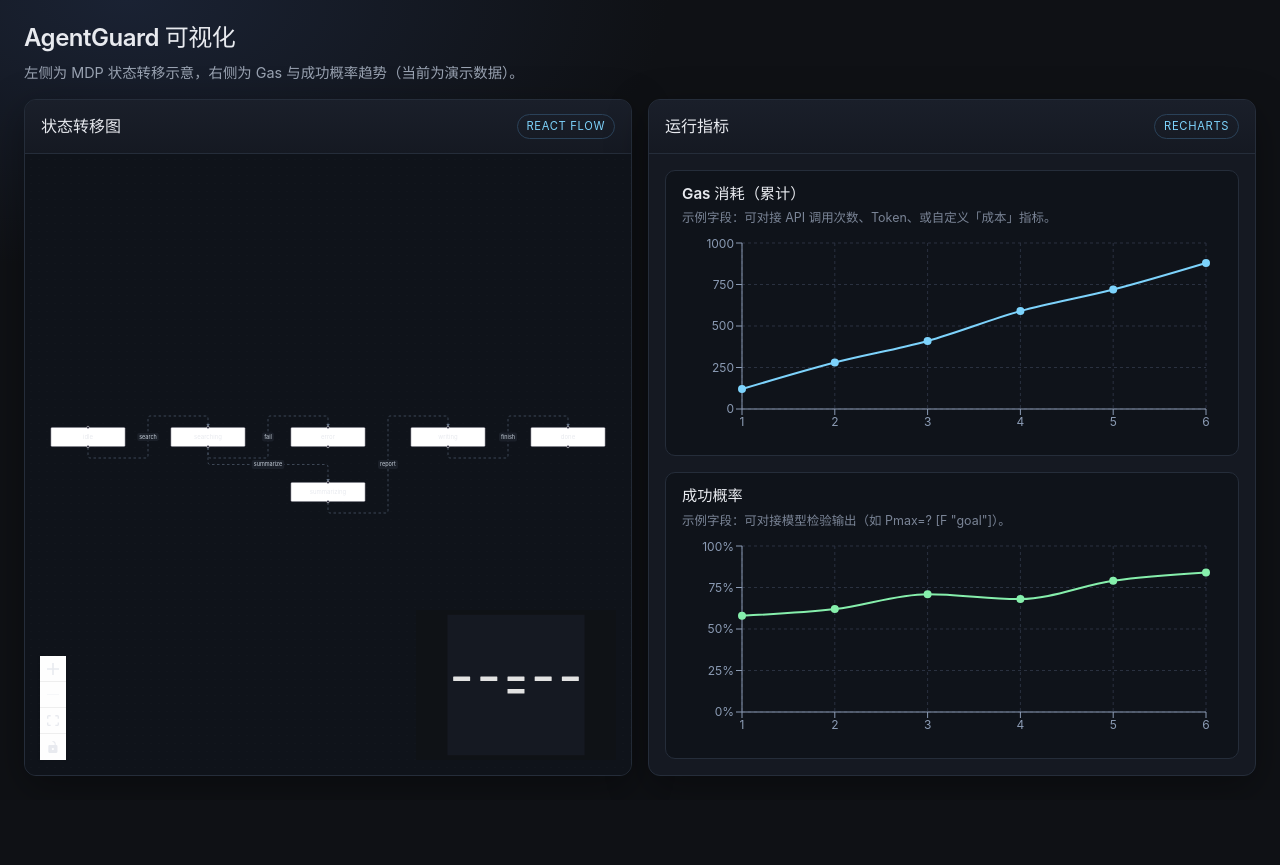
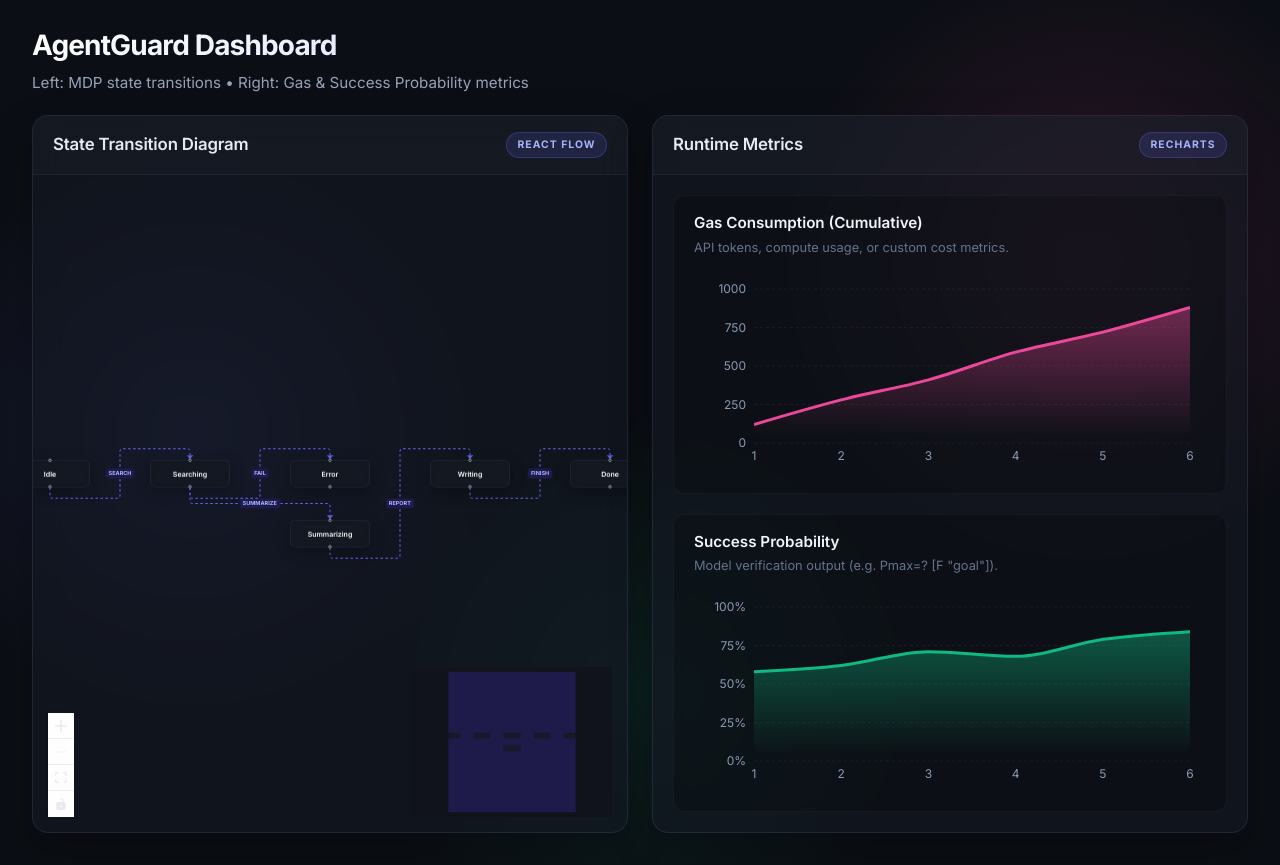
Before and after one commit to mourad96/Agentguard, a React (Vite) app in the folder visualizer/: page / in a window 1280 px wide. Before the commit the page ends 800 px from the top, so only its background shows below. Built offline with nearby package versions, Linux system fonts and the light colour scheme.

Commit message:
refactor: replace MetricsCharts with styled MetricsPanel and update dashboard UI with Inter font and ambient background gradients

```diff
--- a/visualizer/index.html
+++ b/visualizer/index.html
@@ -1,9 +1,12 @@
 <!DOCTYPE html>
-<html lang="zh-CN">
+<html lang="en">
   <head>
     <meta charset="UTF-8" />
     <meta name="viewport" content="width=device-width, initial-scale=1.0" />
-    <title>AgentGuard 可视化</title>
+    <title>AgentGuard Dashboard</title>
+    <link rel="preconnect" href="https://fonts.googleapis.com">
+    <link rel="preconnect" href="https://fonts.gstatic.com" crossorigin>
+    <link href="https://fonts.googleapis.com/css2?family=Inter:wght@300;400;500;600;700&display=swap" rel="stylesheet">
   </head>
   <body>
     <div id="root"></div>
--- a/visualizer/src/App.css
+++ b/visualizer/src/App.css
@@ -2,26 +2,47 @@
   min-height: 100vh;
   display: flex;
   flex-direction: column;
-  padding: 1.25rem 1.5rem 1.5rem;
-  gap: 1rem;
-  background: radial-gradient(1200px 600px at 10% 0%, #1a2233 0%, #0f1115 45%);
+  padding: 1.5rem 2rem 2rem;
+  gap: 1.25rem;
+  position: relative;
+  overflow: hidden;
+  z-index: 0;
+}
+
+.ambient-background {
+  position: absolute;
+  top: 0;
+  left: 0;
+  right: 0;
+  bottom: 0;
+  background:
+    radial-gradient(circle at 15% 50%, rgba(99, 102, 241, 0.15), transparent 25%),
+    radial-gradient(circle at 85% 30%, rgba(236, 72, 153, 0.15), transparent 25%),
+    radial-gradient(circle at 50% 80%, rgba(16, 185, 129, 0.1), transparent 30%);
+  z-index: -1;
+  pointer-events: none;
 }
 
 .app__header {
   flex-shrink: 0;
+  z-index: 10;
 }
 
 .app__title {
   margin: 0;
-  font-size: 1.5rem;
-  font-weight: 600;
-  letter-spacing: -0.02em;
+  font-size: 1.75rem;
+  font-weight: 700;
+  letter-spacing: -0.03em;
+  background: linear-gradient(90deg, #fff, #a5b4fc);
+  -webkit-background-clip: text;
+  background-clip: text;
+  -webkit-text-fill-color: transparent;
 }
 
 .app__subtitle {
-  margin: 0.35rem 0 0;
-  font-size: 0.9rem;
-  color: #9aa3b2;
+  margin: 0.4rem 0 0;
+  font-size: 0.95rem;
+  color: #94a3b8;
   max-width: 52rem;
 }
 
@@ -30,11 +51,12 @@
   min-height: 0;
   display: grid;
   grid-template-columns: 1fr 1fr;
-  gap: 1rem;
+  gap: 1.5rem;
   align-items: stretch;
+  z-index: 10;
 }
 
-@media (max-width: 960px) {
+@media (max-width: 1024px) {
   .app__main {
     grid-template-columns: 1fr;
   }
@@ -43,12 +65,19 @@
 .panel {
   display: flex;
   flex-direction: column;
-  min-height: 520px;
-  background: #151922;
-  border: 1px solid #252d3a;
-  border-radius: 12px;
+  min-height: 540px;
+  background: rgba(20, 25, 35, 0.6);
+  backdrop-filter: blur(16px);
+  border: 1px solid rgba(255, 255, 255, 0.08);
+  border-radius: 16px;
   overflow: hidden;
-  box-shadow: 0 12px 40px rgba(0, 0, 0, 0.35);
+  box-shadow: 0 16px 40px rgba(0, 0, 0, 0.25);
+  transition: transform 0.3s ease, box-shadow 0.3s ease;
+}
+
+.panel:hover {
+  transform: translateY(-2px);
+  box-shadow: 0 20px 48px rgba(0, 0, 0, 0.3);
 }
 
 .panel__head {
@@ -56,29 +85,32 @@
   align-items: center;
   justify-content: space-between;
   gap: 0.75rem;
-  padding: 0.85rem 1rem;
-  border-bottom: 1px solid #252d3a;
-  background: linear-gradient(180deg, #1a1f2a 0%, #151922 100%);
+  padding: 1rem 1.25rem;
+  border-bottom: 1px solid rgba(255, 255, 255, 0.05);
+  background: rgba(255, 255, 255, 0.02);
 }
 
 .panel__title {
   margin: 0;
-  font-size: 1rem;
+  font-size: 1.05rem;
   font-weight: 600;
+  letter-spacing: -0.01em;
 }
 
 .panel__badge {
-  font-size: 0.7rem;
+  font-size: 0.65rem;
   text-transform: uppercase;
-  letter-spacing: 0.06em;
-  color: #7dd3fc;
-  border: 1px solid #2a4158;
+  letter-spacing: 0.1em;
+  font-weight: 700;
+  color: #a5b4fc;
+  background: rgba(99, 102, 241, 0.15);
+  border: 1px solid rgba(99, 102, 241, 0.3);
   border-radius: 999px;
-  padding: 0.2rem 0.55rem;
+  padding: 0.25rem 0.65rem;
 }
 
 .panel--graph {
-  min-height: 560px;
+  min-height: 580px;
 }
 
 .transition-graph {
@@ -89,49 +121,46 @@
 .transition-graph .react-flow {
   width: 100%;
   height: 100%;
-  min-height: 480px;
-  background: #0f131a;
-}
-
-.transition-graph__minimap {
-  background-color: #151922 !important;
+  min-height: 500px;
+  background: transparent;
 }
 
 .panel--charts {
-  min-height: 560px;
+  min-height: 580px;
 }
 
 .metrics-charts {
   flex: 1;
   display: flex;
   flex-direction: column;
-  gap: 1rem;
-  padding: 1rem;
+  gap: 1.25rem;
+  padding: 1.25rem;
   min-height: 0;
   overflow: auto;
 }
 
 .chart-card {
   flex: 1;
-  min-height: 220px;
+  min-height: 230px;
   display: flex;
   flex-direction: column;
-  background: #0f131a;
-  border: 1px solid #252d3a;
-  border-radius: 10px;
-  padding: 0.75rem 1rem 1rem;
+  background: rgba(0, 0, 0, 0.2);
+  border: 1px solid rgba(255, 255, 255, 0.04);
+  border-radius: 12px;
+  padding: 1rem 1.25rem 1.25rem;
 }
 
 .chart-card__title {
   margin: 0;
   font-size: 0.95rem;
   font-weight: 600;
+  color: #f1f5f9;
 }
 
 .chart-card__hint {
-  margin: 0.25rem 0 0.5rem;
-  font-size: 0.78rem;
-  color: #7a8496;
+  margin: 0.25rem 0 1rem;
+  font-size: 0.8rem;
+  color: #64748b;
   line-height: 1.4;
 }
 
--- a/visualizer/src/App.tsx
+++ b/visualizer/src/App.tsx
@@ -1,46 +1,40 @@
 import { ReactFlowProvider } from "@xyflow/react";
 
-import { MetricsCharts } from "./components/MetricsCharts";
-import { TransitionGraph } from "./components/TransitionGraph";
+import { MetricsPanel } from "./MetricsPanel";
+import { StateTransitionGraph } from "./StateTransitionGraph";
 import { mockMetrics, mockTransitions } from "./data/mockAgentData";
 import "./App.css";
 
-/**
- * 页面结构：
- * - 左侧：状态转移图（由 transitions 生成）
- * - 右侧：Gas + 成功概率 两个折线图
- *
- * 后续把 mockTransitions / mockMetrics 换成接口数据即可对接 AgentGuard 运行时。
- */
 export default function App() {
   return (
     <div className="app">
+      <div className="ambient-background" />
       <header className="app__header">
         <div>
-          <h1 className="app__title">AgentGuard 可视化</h1>
+          <h1 className="app__title">AgentGuard Dashboard</h1>
           <p className="app__subtitle">
-            左侧为 MDP 状态转移示意，右侧为 Gas 与成功概率趋势（当前为演示数据）。
+            Left: MDP state transitions • Right: Gas & Success Probability metrics
           </p>
         </div>
       </header>
 
       <main className="app__main">
-        <section className="panel panel--graph" aria-label="状态转移图">
+        <section className="panel panel--graph" aria-label="State Transition Diagram">
           <div className="panel__head">
-            <h2 className="panel__title">状态转移图</h2>
+            <h2 className="panel__title">State Transition Diagram</h2>
             <span className="panel__badge">React Flow</span>
           </div>
           <ReactFlowProvider>
-            <TransitionGraph transitions={mockTransitions} />
+            <StateTransitionGraph transitions={mockTransitions} />
           </ReactFlowProvider>
         </section>
 
-        <section className="panel panel--charts" aria-label="指标图表">
+        <section className="panel panel--charts" aria-label="Metrics Dashboard">
           <div className="panel__head">
-            <h2 className="panel__title">运行指标</h2>
+            <h2 className="panel__title">Runtime Metrics</h2>
             <span className="panel__badge">Recharts</span>
           </div>
-          <MetricsCharts metrics={mockMetrics} />
+          <MetricsPanel metrics={mockMetrics} />
         </section>
       </main>
     </div>
--- /dev/null
+++ b/visualizer/src/MetricsPanel.tsx
@@ -0,0 +1,107 @@
+import {
+  CartesianGrid,
+  ResponsiveContainer,
+  Tooltip,
+  XAxis,
+  YAxis,
+  Area,
+  AreaChart,
+} from "recharts";
+
+import type { MetricPoint } from "./data/mockAgentData";
+
+type Props = {
+  metrics: MetricPoint[];
+};
+
+const tooltipStyle = {
+  backgroundColor: "rgba(20, 25, 35, 0.85)",
+  border: "1px solid rgba(255, 255, 255, 0.1)",
+  borderRadius: 12,
+  color: "#e8eaef",
+  backdropFilter: "blur(12px)",
+  boxShadow: "0 8px 32px rgba(0, 0, 0, 0.3)",
+};
+
+export function MetricsPanel({ metrics }: Props) {
+  return (
+    <div className="metrics-charts">
+      <section className="chart-card">
+        <h2 className="chart-card__title">Gas Consumption (Cumulative)</h2>
+        <p className="chart-card__hint">
+          API tokens, compute usage, or custom cost metrics.
+        </p>
+        <div className="chart-card__plot">
+          <ResponsiveContainer width="100%" height="100%">
+            <AreaChart data={metrics} margin={{ top: 16, right: 16, left: 0, bottom: 0 }}>
+              <defs>
+                <linearGradient id="colorGas" x1="0" y1="0" x2="0" y2="1">
+                  <stop offset="5%" stopColor="#ec4899" stopOpacity={0.4} />
+                  <stop offset="95%" stopColor="#ec4899" stopOpacity={0} />
+                </linearGradient>
+              </defs>
+              <CartesianGrid strokeDasharray="3 3" stroke="rgba(255,255,255,0.05)" vertical={false} />
+              <XAxis dataKey="step" stroke="#8b9bb4" tick={{ fontSize: 12, fill: "#8b9bb4" }} axisLine={false} tickLine={false} />
+              <YAxis stroke="#8b9bb4" tick={{ fontSize: 12, fill: "#8b9bb4" }} axisLine={false} tickLine={false} />
+              <Tooltip contentStyle={tooltipStyle} itemStyle={{ color: "#ec4899" }} />
+              <Area
+                type="monotone"
+                dataKey="gas"
+                name="Gas"
+                stroke="#ec4899"
+                strokeWidth={3}
+                fillOpacity={1}
+                fill="url(#colorGas)"
+                activeDot={{ r: 6, fill: "#ec4899", stroke: "#0f1115", strokeWidth: 2 }}
+              />
+            </AreaChart>
+          </ResponsiveContainer>
+        </div>
+      </section>
+
+      <section className="chart-card">
+        <h2 className="chart-card__title">Success Probability</h2>
+        <p className="chart-card__hint">
+          Model verification output (e.g. Pmax=? [F &quot;goal&quot;]).
+        </p>
+        <div className="chart-card__plot">
+          <ResponsiveContainer width="100%" height="100%">
+            <AreaChart data={metrics} margin={{ top: 16, right: 16, left: 0, bottom: 0 }}>
+              <defs>
+                <linearGradient id="colorSuccess" x1="0" y1="0" x2="0" y2="1">
+                  <stop offset="5%" stopColor="#10b981" stopOpacity={0.4} />
+                  <stop offset="95%" stopColor="#10b981" stopOpacity={0} />
+                </linearGradient>
+              </defs>
+              <CartesianGrid strokeDasharray="3 3" stroke="rgba(255,255,255,0.05)" vertical={false} />
+              <XAxis dataKey="step" stroke="#8b9bb4" tick={{ fontSize: 12, fill: "#8b9bb4" }} axisLine={false} tickLine={false} />
+              <YAxis
+                domain={[0, 1]}
+                tickFormatter={(v) => `${(v * 100).toFixed(0)}%`}
+                stroke="#8b9bb4"
+                tick={{ fontSize: 12, fill: "#8b9bb4" }}
+                axisLine={false}
+                tickLine={false}
+              />
+              <Tooltip
+                contentStyle={tooltipStyle}
+                itemStyle={{ color: "#10b981" }}
+                formatter={(value: number) => [`${(value * 100).toFixed(1)}%`, "Success Probability"]}
+              />
+              <Area
+                type="monotone"
+                dataKey="successProbability"
+                name="Success Probability"
+                stroke="#10b981"
+                strokeWidth={3}
+                fillOpacity={1}
+                fill="url(#colorSuccess)"
+                activeDot={{ r: 6, fill: "#10b981", stroke: "#0f1115", strokeWidth: 2 }}
+              />
+            </AreaChart>
+          </ResponsiveContainer>
+        </div>
+      </section>
+    </div>
+  );
+}
--- a/visualizer/src/components/TransitionGraph.tsx
+++ b/visualizer/src/StateTransitionGraph.tsx
@@ -12,15 +12,12 @@ import {
 } from "@xyflow/react";
 import "@xyflow/react/dist/style.css";
 
-import type { TransitionRecord } from "../data/mockAgentData";
+import type { TransitionRecord } from "./data/mockAgentData";
 
 type Props = {
   transitions: TransitionRecord[];
 };
 
-/**
- * 根据 (from, action, to) 列表自动生成节点位置（按 BFS 分层），并画出有向边。
- */
 function buildFlowFromTransitions(transitions: TransitionRecord[]): {
   nodes: Node[];
   edges: Edge[];
@@ -66,8 +63,22 @@ function buildFlowFromTransitions(transitions: TransitionRecord[]): {
     ids.sort().forEach((id, i) => {
       nodes.push({
         id,
-        position: { x: L * 240, y: i * 110 },
-        data: { label: id },
+        position: { x: L * 280, y: i * 120 },
+        data: { label: id.charAt(0).toUpperCase() + id.slice(1) },
+        style: {
+          background: "rgba(20, 25, 35, 0.85)",
+          color: "#fff",
+          border: "1px solid rgba(255, 255, 255, 0.1)",
+          backdropFilter: "blur(12px)",
+          borderRadius: "12px",
+          padding: "16px",
+          width: 160,
+          textAlign: "center",
+          fontSize: "14px",
+          fontWeight: 600,
+          boxShadow: "0 8px 32px 0 rgba(0, 0, 0, 0.3)",
+          transition: "transform 0.2s ease",
+        },
       });
     });
   });
@@ -76,20 +87,20 @@ function buildFlowFromTransitions(transitions: TransitionRecord[]): {
     id: `${t.from}-${t.action}-${t.to}-${idx}`,
     source: t.from,
     target: t.to,
-    label: t.action,
+    label: t.action.toUpperCase(),
     animated: true,
-    markerEnd: { type: MarkerType.ArrowClosed, color: "#8b9bb4" },
-    style: { stroke: "#6b7a90" },
-    labelStyle: { fill: "#c5ced9", fontSize: 11 },
-    labelBgStyle: { fill: "#1a1f28" },
-    labelBgPadding: [4, 2] as [number, number],
-    labelBgBorderRadius: 4,
+    markerEnd: { type: MarkerType.ArrowClosed, color: "#6366f1" },
+    style: { stroke: "#6366f1", strokeWidth: 2 },
+    labelStyle: { fill: "#a5b4fc", fontSize: 11, fontWeight: "bold" },
+    labelBgStyle: { fill: "#1e1b4b" },
+    labelBgPadding: [6, 4] as [number, number],
+    labelBgBorderRadius: 6,
   }));
 
   return { nodes, edges };
 }
 
-export function TransitionGraph({ transitions }: Props) {
+export function StateTransitionGraph({ transitions }: Props) {
   const built = useMemo(
     () => buildFlowFromTransitions(transitions),
     [transitions],
@@ -114,12 +125,13 @@ export function TransitionGraph({ transitions }: Props) {
         proOptions={{ hideAttribution: true }}
         defaultEdgeOptions={{ type: "smoothstep" }}
       >
-        <Background color="#2a3140" gap={16} />
+        <Background color="rgba(255, 255, 255, 0.05)" gap={16} />
         <Controls />
         <MiniMap
           nodeStrokeWidth={2}
           maskColor="rgba(15, 17, 21, 0.85)"
           className="transition-graph__minimap"
+          style={{ backgroundColor: "#1e1b4b" }}
         />
       </ReactFlow>
     </div>
--- a/visualizer/src/components/MetricsCharts.tsx
+++ /dev/null
@@ -1,88 +0,0 @@
-import {
-  CartesianGrid,
-  Line,
-  LineChart,
-  ResponsiveContainer,
-  Tooltip,
-  XAxis,
-  YAxis,
-} from "recharts";
-
-import type { MetricPoint } from "../data/mockAgentData";
-
-type Props = {
-  metrics: MetricPoint[];
-};
-
-const tooltipStyle = {
-  backgroundColor: "#1a1f28",
-  border: "1px solid #2f3644",
-  borderRadius: 8,
-  color: "#e8eaef",
-};
-
-export function MetricsCharts({ metrics }: Props) {
-  return (
-    <div className="metrics-charts">
-      <section className="chart-card">
-        <h2 className="chart-card__title">Gas 消耗（累计）</h2>
-        <p className="chart-card__hint">
-          示例字段：可对接 API 调用次数、Token、或自定义「成本」指标。
-        </p>
-        <div className="chart-card__plot">
-          <ResponsiveContainer width="100%" height="100%">
-            <LineChart data={metrics} margin={{ top: 8, right: 16, left: 0, bottom: 0 }}>
-              <CartesianGrid strokeDasharray="3 3" stroke="#2a3140" />
-              <XAxis dataKey="step" stroke="#8b9bb4" tick={{ fontSize: 12 }} />
-              <YAxis stroke="#8b9bb4" tick={{ fontSize: 12 }} />
-              <Tooltip contentStyle={tooltipStyle} />
-              <Line
-                type="monotone"
-                dataKey="gas"
-                name="Gas"
-                stroke="#7dd3fc"
-                strokeWidth={2}
-                dot={{ r: 3, fill: "#7dd3fc" }}
-                activeDot={{ r: 5 }}
-              />
-            </LineChart>
-          </ResponsiveContainer>
-        </div>
-      </section>
-
-      <section className="chart-card">
-        <h2 className="chart-card__title">成功概率</h2>
-        <p className="chart-card__hint">
-          示例字段：可对接模型检验输出（如 Pmax=? [F &quot;goal&quot;]）。
-        </p>
-        <div className="chart-card__plot">
-          <ResponsiveContainer width="100%" height="100%">
-            <LineChart data={metrics} margin={{ top: 8, right: 16, left: 0, bottom: 0 }}>
-              <CartesianGrid strokeDasharray="3 3" stroke="#2a3140" />
-              <XAxis dataKey="step" stroke="#8b9bb4" tick={{ fontSize: 12 }} />
-              <YAxis
-                domain={[0, 1]}
-                tickFormatter={(v) => `${(v * 100).toFixed(0)}%`}
-                stroke="#8b9bb4"
-                tick={{ fontSize: 12 }}
-              />
-              <Tooltip
-                contentStyle={tooltipStyle}
-                formatter={(value: number) => [`${(value * 100).toFixed(1)}%`, "成功概率"]}
-              />
-              <Line
-                type="monotone"
-                dataKey="successProbability"
-                name="成功概率"
-                stroke="#86efac"
-                strokeWidth={2}
-                dot={{ r: 3, fill: "#86efac" }}
-                activeDot={{ r: 5 }}
-              />
-            </LineChart>
-          </ResponsiveContainer>
-        </div>
-      </section>
-    </div>
-  );
-}
--- a/visualizer/src/index.css
+++ b/visualizer/src/index.css
@@ -1,5 +1,5 @@
 :root {
-  font-family: "SF Pro Text", system-ui, -apple-system, Segoe UI, sans-serif;
+  font-family: "Inter", system-ui, -apple-system, Segoe UI, sans-serif;
   line-height: 1.5;
   font-weight: 400;
   color: #e8eaef;
@@ -7,6 +7,7 @@
   font-synthesis: none;
   text-rendering: optimizeLegibility;
   -webkit-font-smoothing: antialiased;
+  -moz-osx-font-smoothing: grayscale;
 }
 
 *,
@@ -18,6 +19,7 @@
 body {
   margin: 0;
   min-height: 100vh;
+  background: #0B0E14;
 }
 
 #root {
```
